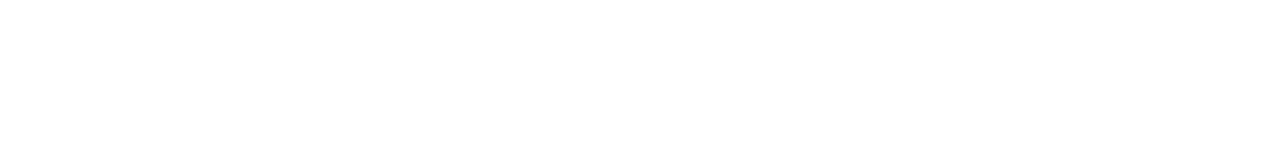
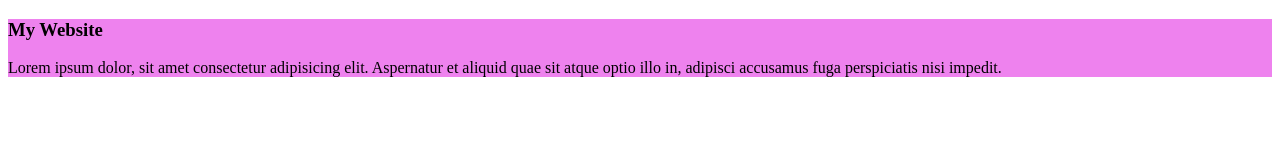
Before and after one commit to salmanhafizshuvo/silver-rain-ms1, a plain HTML site: page index.html in a window 1280 px wide. Drawn offline with Linux system fonts and the light colour scheme.

Commit message:
added css

```diff
--- a/index.html
+++ b/index.html
@@ -3,9 +3,15 @@
 <head>
     <meta charset="UTF-8">
     <meta name="viewport" content="width=device-width, initial-scale=1.0">
+    <link rel="stylesheet" href="style.css">
     <title>GithubRepo</title>
 </head>
 <body>
-
+    <div>
+        <h3>My Website</h3>
+        <p>
+            Lorem ipsum dolor, sit amet consectetur adipisicing elit. Aspernatur et aliquid quae sit atque optio illo in, adipisci accusamus fuga perspiciatis nisi impedit.
+        </p>
+    </div>
 </body>
 </html>
--- /dev/null
+++ b/style.css
@@ -0,0 +1,3 @@
+div{
+    background-color: violet;
+}
```
